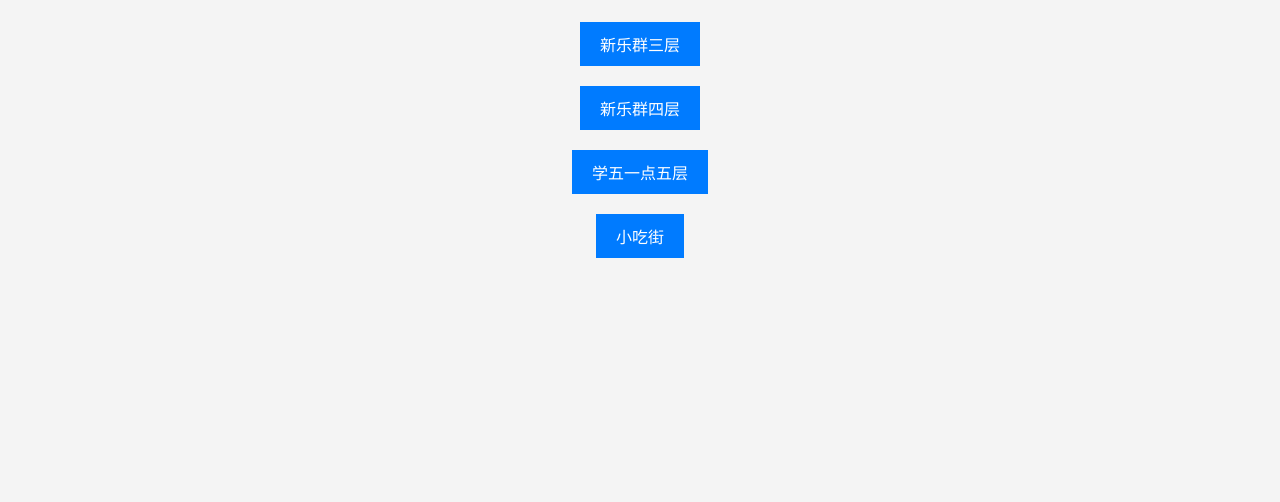
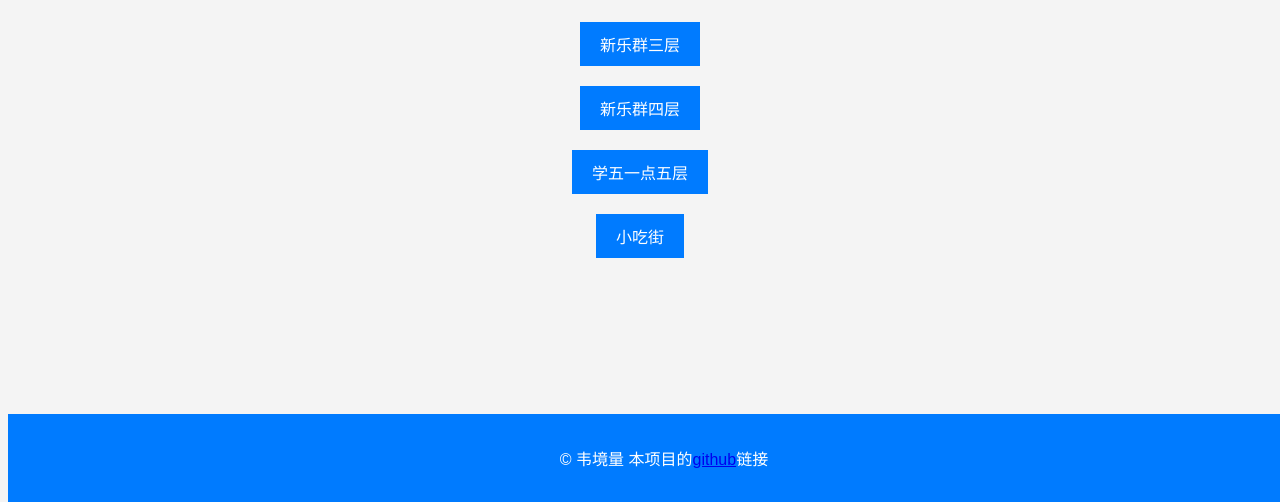
Before and after one commit to jingliangwei/what-for-lunch, a plain HTML site: page index.html in a window 1280 px wide. Shown: the part 298-800 px from the top of the page. Drawn offline with Linux system fonts and the light colour scheme.

Commit message:
Add files via upload

```diff
--- a/index.html
+++ b/index.html
@@ -34,4 +34,7 @@
         }
     </script>
 </body>
+<footer>
+    <p>&copy; 韦境量 本项目的<a href="https://github.com/jingliangwei/what-for-lunch">github</a>链接</p>
+</footer>
 </html>
--- a/styles.css
+++ b/styles.css
@@ -7,6 +7,16 @@ body {
 
 h1 {
     color: #333;
+}
+
+footer {
+    background: #007bff;
+    color: #fff;
+    text-align: center;
+    padding: 1rem;
+    position: fixed;
+    bottom: 0;
+    width: 100%;
 }
 
 #result {
```
